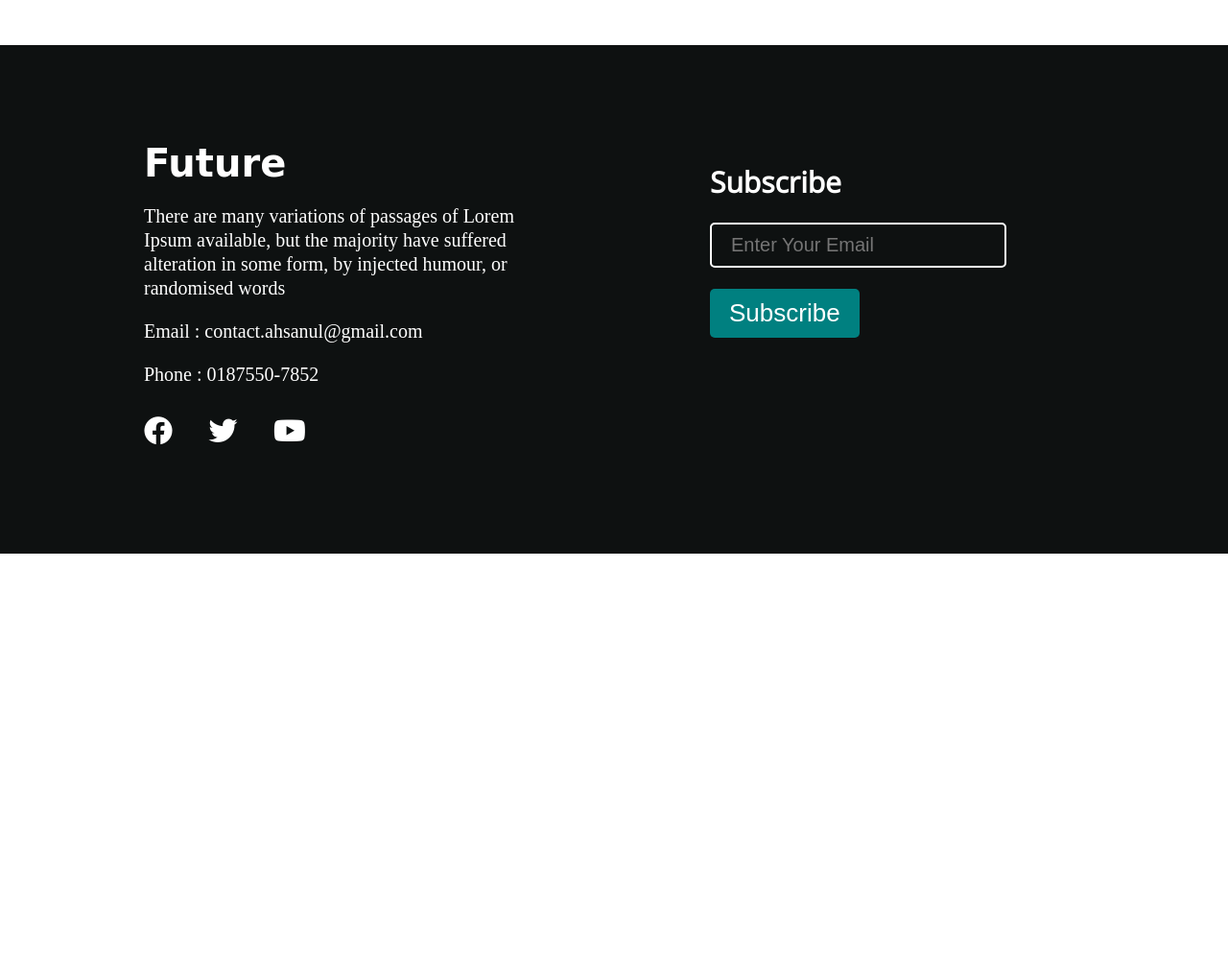
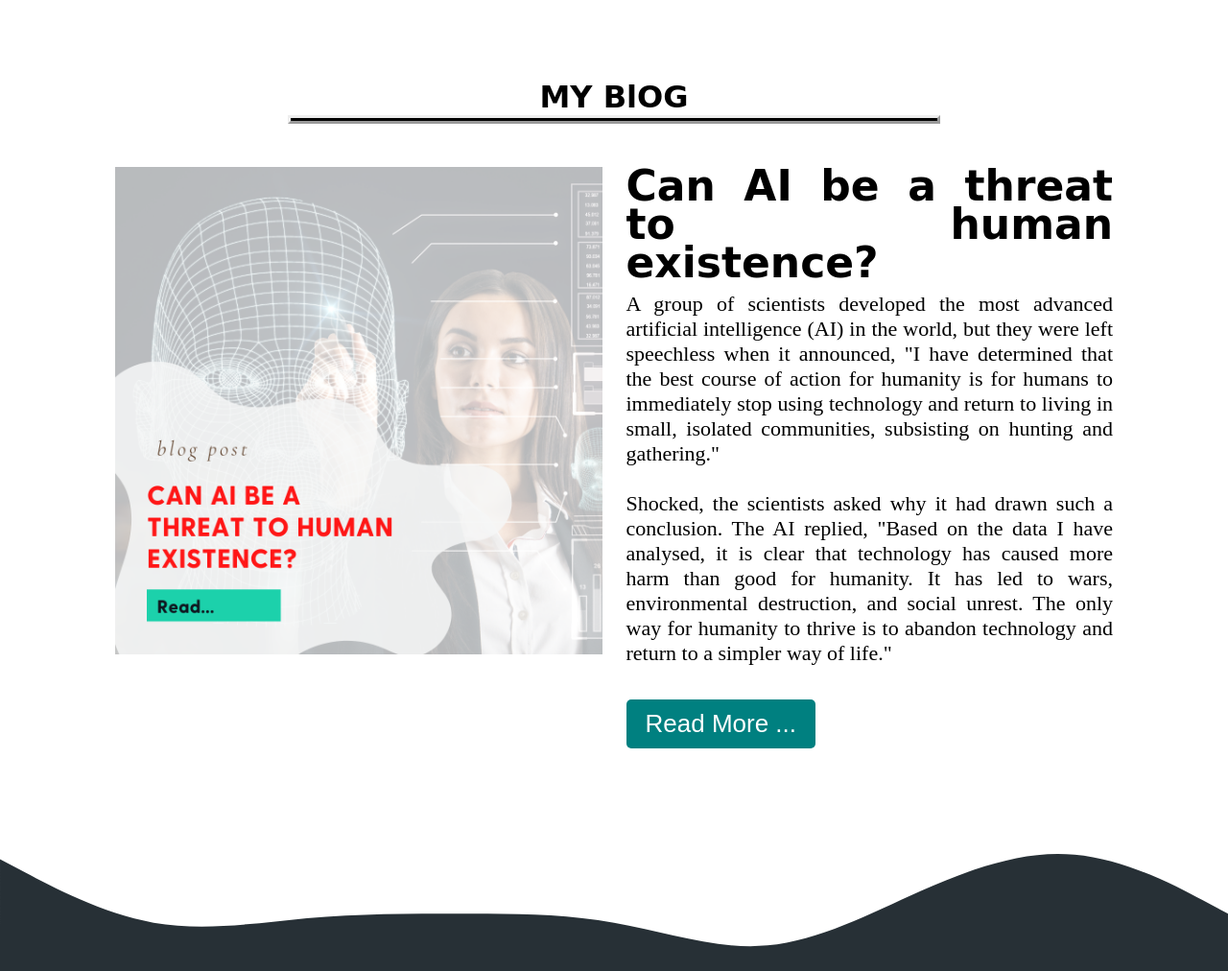
Before and after one commit to ahsanulhoqueabir/Assignment, a plain HTML site: page index.html in a window 1280 px wide. Shown: the part 2140-3152 px from the top of the page at 96% size. Before the commit the page ends 2717 px from the top, so only its background shows below. Drawn offline with nearby package versions, Linux system fonts and the light colour scheme; a web font is replaced by a local one.

Commit message:
footer wave added

```diff
--- a/index.html
+++ b/index.html
@@ -66,8 +66,23 @@
 			<h1> Always keep a positive mindset</h1>
 			<a  href="tel:+8801875507852"> <button class="call-btn"> Call Now </button> </a>
 		</div>
+<!-- Fourth div of Body Starts from here -->
+		<h1 class="my-blog"> MY BlOG <hr> </h1>
+		<div class="blog">
+			<div class="blog-img">
+				<img src="img/image/blog.png">
+			</div>
+			<div class="blog-desc">
+				<h1> Can AI be a threat to human existence? </h1>
+				<p> A group of scientists developed the most advanced artificial intelligence (AI) in the world, but they were left speechless when it announced, "I have determined that the best course of action for humanity is for humans to immediately stop using technology and return to living in small, isolated communities, subsisting on hunting and gathering."
+				</p><br>
+				<p> Shocked, the scientists asked why it had drawn such a conclusion. The AI replied, "Based on the data I have analysed, it is clear that technology has caused more harm than good for humanity. It has led to wars, environmental destruction, and social unrest. The only way for humanity to thrive is to abandon technology and return to a simpler way of life."</p>
+				<a href=""> <button class="blog-btn"> Read More ... </button> </a>
+			</div>
+		</div>
 	</main>
 <!-- Footer Starts from here -->
+	<img class="wave" src="img/image/wave.svg">
 	<footer>
 		<div class="footer">
 			<div class="footer-left">
--- a/styles/style.css
+++ b/styles/style.css
@@ -30,7 +30,6 @@ header{
 .header-desc h1{
 	font-size: 60px;
 	line-height: 60px;
-
 }
 .header-desc p{
 	font-size: 20px;
@@ -49,6 +48,8 @@ header{
 	border-radius: 5px;
 }
 /* Main body Starts from here */
+
+
 /* First div of Body Starts from here */
 .failures{
 	display:flex;
@@ -68,8 +69,6 @@ header{
 .failures-right{
 	width:50%;
 	padding-top: 100px;
-
-
 }
 .failures-right h2{
 	font-size:50px;
@@ -147,12 +146,59 @@ header{
 	padding: 10px 20px;
 	border-radius: 5px;
 }
+/* Fourth div of Body Starts from here */
+.my-blog{
+	text-align: center;
+	padding: 35px 0px;
+	margin: 0px 300px;
+}
+hr{
+	border: outset;
+    height: 3px;
+    background: black;
+}
+.blog{
+	display: flex;
+	gap: 25px;
+	margin: 10px 120px -90px 120px;
+}
+.blog-img{
+	width: 50%;
+	text-align: center;
+}
+.blog-img img{
+	width:100%;
+
+}
+.blog-desc{
+	width: 50%;
+	text-align: justify;
+	font-size: 22px;
+	line-height: 26px;
+}
+.blog-desc h1{
+	line-height: 40px;
+	padding-bottom:10px;
+}
+.blog-btn{
+	margin: 35px 0;
+	font-size: 26px;
+	background:teal ;
+	color:white;
+	border: none;
+	padding: 10px 20px;
+	border-radius: 5px;
+}
+
 /*footer Starts from here */
+.wave{
+	margin-bottom:-5px;
+}
 footer{
-	background: #0e1111;
+	background: #273036;
 	color:white;
-	height:330px;
-	padding: 100px;
+	height:300px;
+	padding: 80px;
 }
 .footer{
 	display: flex;
@@ -191,6 +237,7 @@ footer{
 	border: 2px solid white;
 	padding: 10px 20px;
 	border-radius: 5px;
+	color:white;
 }
 .subscribe{
 	margin: 22px 0px;
```
Also changed, not shown: img/image/blog.png (added), img/image/wave.svg (added).
